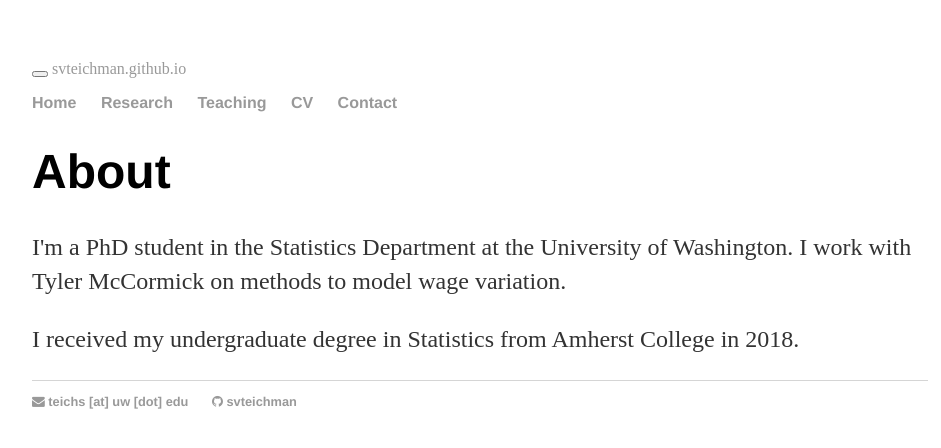
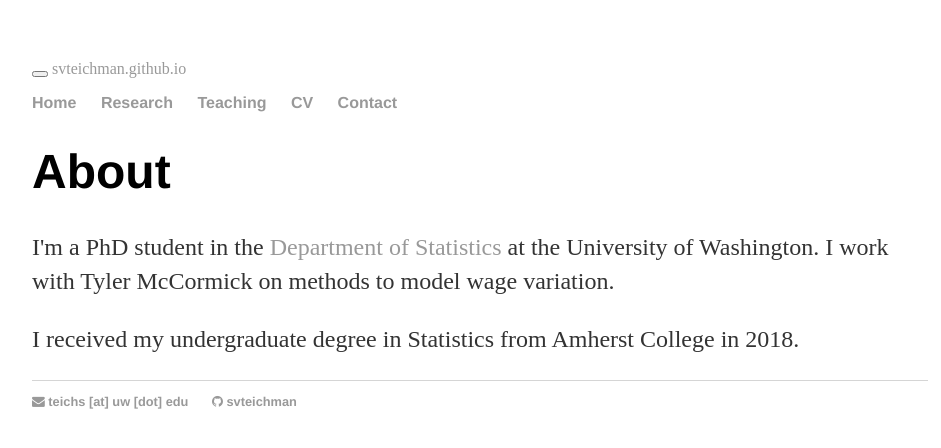
Before and after one commit to svteichman/svteichman.github.io, a Jekyll site: the page built from index.html, in a window 1280 px wide. Shown: the top 448 px of the page, without its empty margins (160-1101 px from the left). Built offline with Jekyll 4.4.1, drawn with Linux system fonts in a browser that asks for light colours.

```diff
--- a/index.html
+++ b/index.html
@@ -4,6 +4,6 @@ title: Sarah Teichman
 ---
 <div class="blurb">
 	<h1>About</h1>
-	<p>I'm a PhD student in the Statistics Department at the University of Washington. I work with Tyler McCormick on methods to model wage variation. </p>
+	<p>I'm a PhD student in the <a href = "http://www.stat.washington.edu/">Department of Statistics</a> at the University of Washington. I work with Tyler McCormick on methods to model wage variation. </p>
 	<p>I received my undergraduate degree in Statistics from Amherst College in 2018.</p>
 </div><!-- /.blurb -->
```
